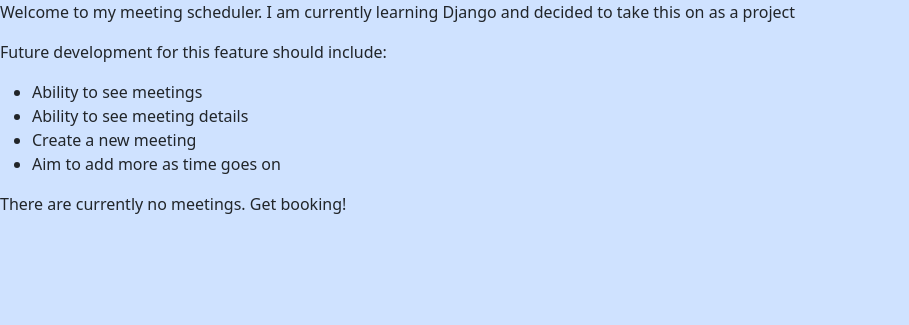
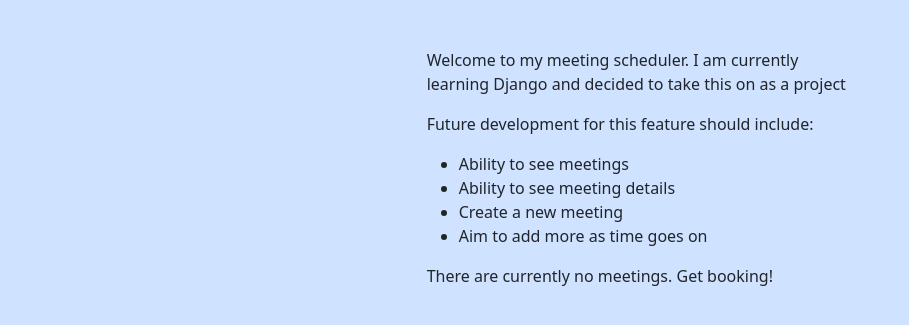
Before and after one commit to davidobr/meeting_scheduler, a Django app: page / in a window 1280 px wide. Shown: the part 72-397 px from the top of the page, without its empty margins (0-909 px from the left). Run offline with Django 4.2, Linux system fonts and the light colour scheme; data that the repository does not hold is empty.

Commit message:
wanted to centre the text on the homepage

```diff
--- a/website/templates/website/homepage.html
+++ b/website/templates/website/homepage.html
@@ -12,6 +12,7 @@
             </div>
         </div>
     </div>
+    <div class="col-12 col-lg-4 mx-auto mt-5 mx-auto align-items-center">
         <p>
             Welcome to my meeting scheduler. I am currently learning Django and decided to take this on as a project
         </p>
@@ -32,4 +33,5 @@
                 There are currently {{all_meetings}} meeting stored
             {% endif %}
         </p>
+    </div>
 {% endblock %}
```
